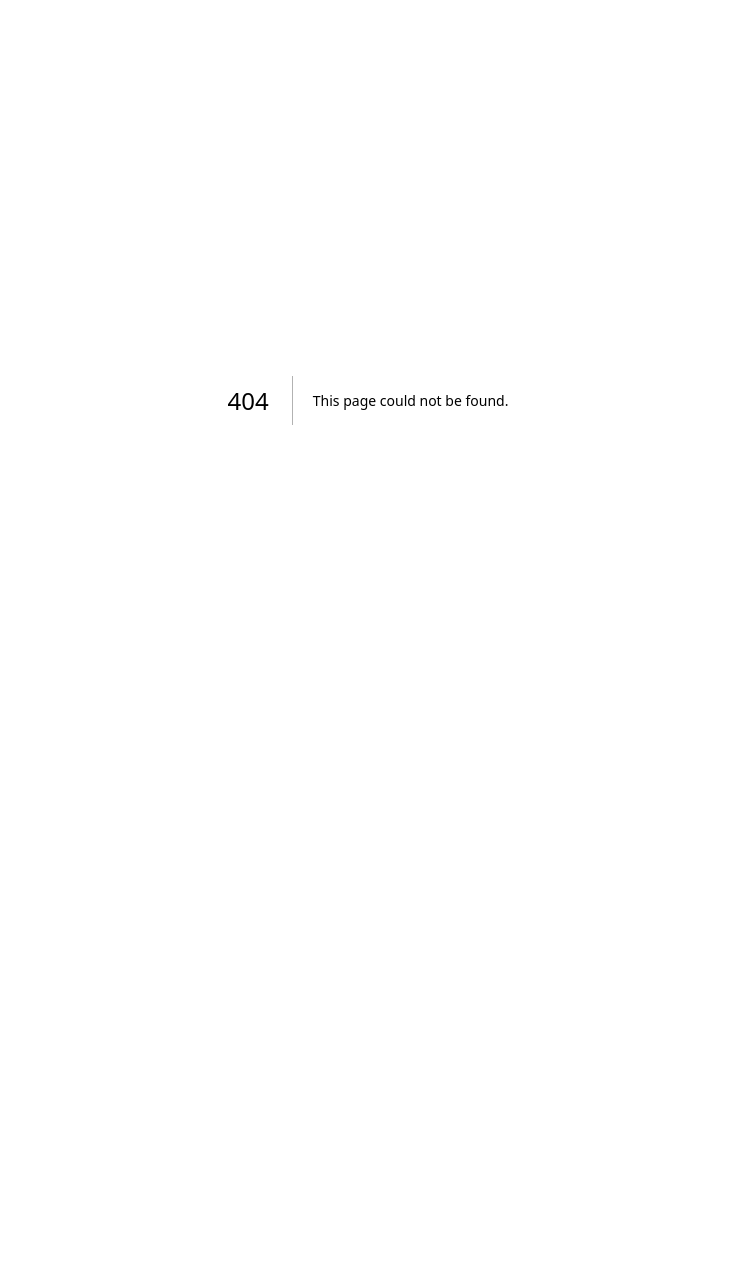
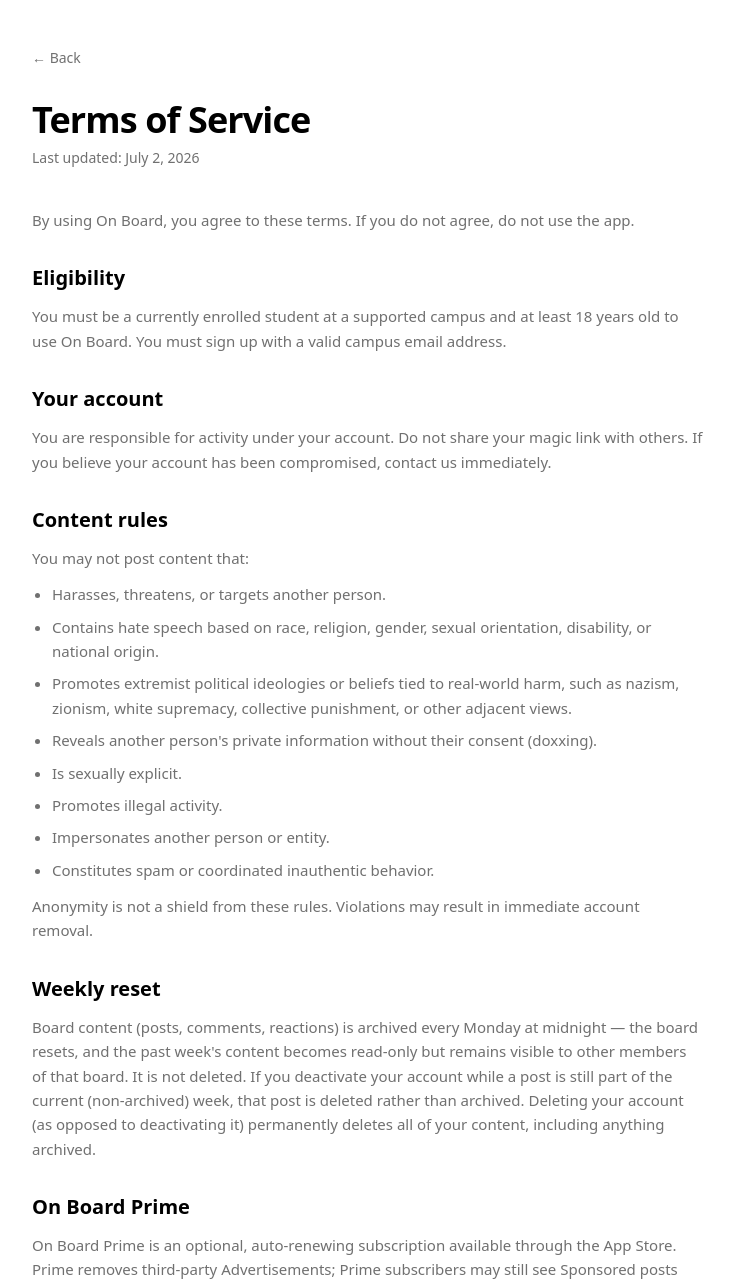
Before and after one commit to jkdra/onboard-web, a Next.js app: page /terms in a window 1280 px wide. Before the commit this address had no page. Shown: the top 1287 px of the page, without its empty margins (272-1006 px from the left). Before the commit the page ends 800 px from the top, so only its background shows below. Built offline with nearby package versions, Linux system fonts and the light colour scheme.

Commit message:
docs: correct Terms weekly-reset language, add Prime and advertising sections

```diff
--- /dev/null
+++ b/app/terms/page.tsx
@@ -0,0 +1,189 @@
+import type { Metadata } from "next";
+import Link from "next/link";
+import Footer from "@/app/components/Footer";
+
+export const metadata: Metadata = {
+  title: "Terms of Service — On Board",
+};
+
+export default function TermsPage() {
+  return (
+    <>
+      <main className="flex-1 px-6 pb-20">
+        <div className="max-w-2xl mx-auto">
+          <Link
+            href="/"
+            className="inline-block mt-12 mb-8 text-sm hover:underline"
+            style={{ color: "var(--text-secondary)" }}
+          >
+            ← Back
+          </Link>
+
+          <h1 className="text-4xl font-extrabold tracking-tight mb-2">
+            Terms of Service
+          </h1>
+          <p
+            className="text-sm mb-10"
+            style={{ color: "var(--text-secondary)" }}
+          >
+            Last updated: July 2, 2026
+          </p>
+
+          <div
+            className="space-y-8 text-[15px] leading-relaxed"
+            style={{ color: "var(--text-secondary)" }}
+          >
+            <p>
+              By using On Board, you agree to these terms. If you do not agree,
+              do not use the app.
+            </p>
+
+            <Section title="Eligibility">
+              <p>
+                You must be a currently enrolled student at a supported campus
+                and at least 18 years old to use On Board. You must sign up with
+                a valid campus email address.
+              </p>
+            </Section>
+
+            <Section title="Your account">
+              <p>
+                You are responsible for activity under your account. Do not
+                share your magic link with others. If you believe your account
+                has been compromised, contact us immediately.
+              </p>
+            </Section>
+
+            <Section title="Content rules">
+              <p>You may not post content that:</p>
+              <ul>
+                <li>Harasses, threatens, or targets another person.</li>
+                <li>
+                  Contains hate speech based on race, religion, gender, sexual
+                  orientation, disability, or national origin.
+                </li>
+                <li>
+                  Promotes extremist political ideologies or beliefs tied to
+                  real-world harm, such as nazism, zionism, white supremacy,
+                  collective punishment, or other adjacent views.
+                </li>
+                <li>
+                  Reveals another person&apos;s private information without
+                  their consent (doxxing).
+                </li>
+                <li>Is sexually explicit.</li>
+                <li>Promotes illegal activity.</li>
+                <li>Impersonates another person or entity.</li>
+                <li>Constitutes spam or coordinated inauthentic behavior.</li>
+              </ul>
+              <p>
+                Anonymity is not a shield from these rules. Violations may
+                result in immediate account removal.
+              </p>
+            </Section>
+
+            <Section title="Weekly reset">
+              <p>
+                Board content (posts, comments, reactions) is archived every
+                Monday at midnight — the board resets, and the past
+                week&apos;s content becomes read-only but remains visible to
+                other members of that board. It is not deleted. If you
+                deactivate your account while a post is still part of the
+                current (non-archived) week, that post is deleted rather than
+                archived. Deleting your account (as opposed to deactivating
+                it) permanently deletes all of your content, including
+                anything archived.
+              </p>
+            </Section>
+
+            <Section title="On Board Prime">
+              <p>
+                On Board Prime is an optional, auto-renewing subscription
+                available through the App Store. Prime removes third-party
+                Advertisements; Prime subscribers may still see Sponsored
+                posts (see &ldquo;Advertising &amp; sponsored content&rdquo;
+                below). Subscriptions automatically renew unless canceled at
+                least 24 hours before the end of the current billing period.
+                Payment is charged to your Apple ID account. You can manage or
+                cancel your subscription anytime in your Apple ID account
+                settings. Refunds are handled by Apple in accordance with
+                their refund policies — we do not process refunds directly.
+              </p>
+            </Section>
+
+            <Section title="Advertising &amp; sponsored content">
+              <p>
+                On Board displays two kinds of promoted content, each clearly
+                labeled: <strong>Advertisements</strong> (labeled in yellow),
+                served by third-party ad providers, and{" "}
+                <strong>Sponsored</strong> posts (labeled in blue), purchased
+                by local accounts to promote their own content. Sponsored
+                posts must still comply with the Content rules above. We are
+                not responsible for the content, accuracy, or claims made in
+                Advertisements or Sponsored posts.
+              </p>
+            </Section>
+
+            <Section title="Intellectual property">
+              <p>
+                You retain ownership of content you post. By posting, you grant
+                us a limited license to display that content to other users of
+                the same board. We do not claim ownership of your posts.
+              </p>
+            </Section>
+
+            <Section title="Enforcement">
+              <p>
+                We may remove content or suspend accounts that violate these
+                terms, at our sole discretion, without prior notice. We are a
+                small team — we cannot review every post but will act on
+                reports.
+              </p>
+            </Section>
+
+            <Section title="Disclaimers">
+              <p>
+                On Board is provided &ldquo;as is.&rdquo; We make no guarantees
+                about uptime, availability, or the accuracy of content posted by
+                users. We are not responsible for content created by users.
+              </p>
+            </Section>
+
+            <Section title="Changes">
+              <p>
+                We may update these terms as the app evolves. Continued use
+                after changes are posted constitutes acceptance of the updated
+                terms.
+              </p>
+            </Section>
+
+            <Section title="Contact">
+              <p>Questions? Use the contact form on our website.</p>
+            </Section>
+          </div>
+        </div>
+      </main>
+
+      <Footer />
+    </>
+  );
+}
+
+function Section({
+  title,
+  children,
+}: {
+  title: string;
+  children: React.ReactNode;
+}) {
+  return (
+    <div>
+      <h2 className="text-xl font-bold mb-3" style={{ color: "var(--text)" }}>
+        {title}
+      </h2>
+      <div className="space-y-3 [&_ul]:pl-5 [&_ul]:space-y-2 [&_li]:list-disc [&_strong]:font-semibold">
+        {children}
+      </div>
+    </div>
+  );
+}
```
